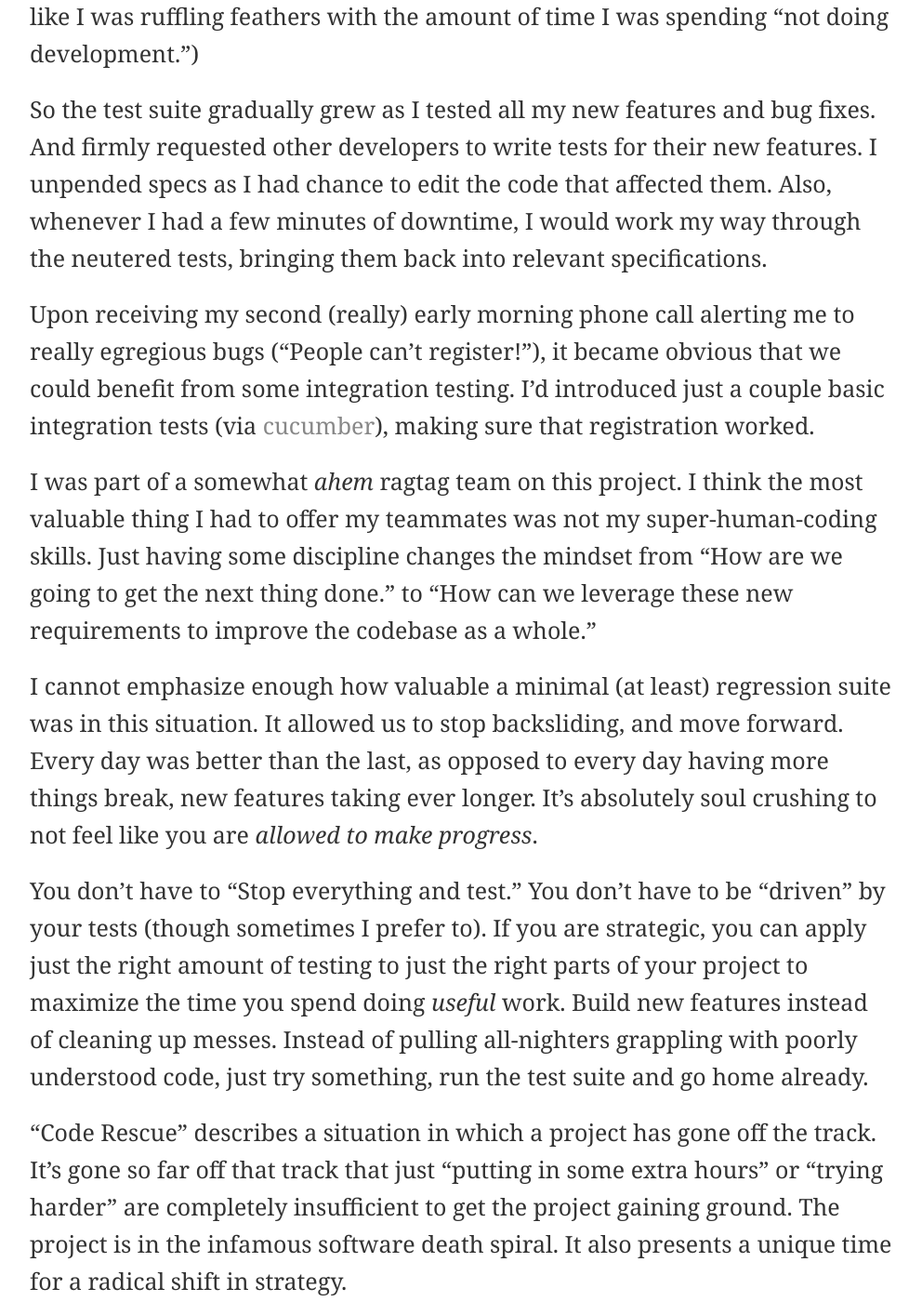
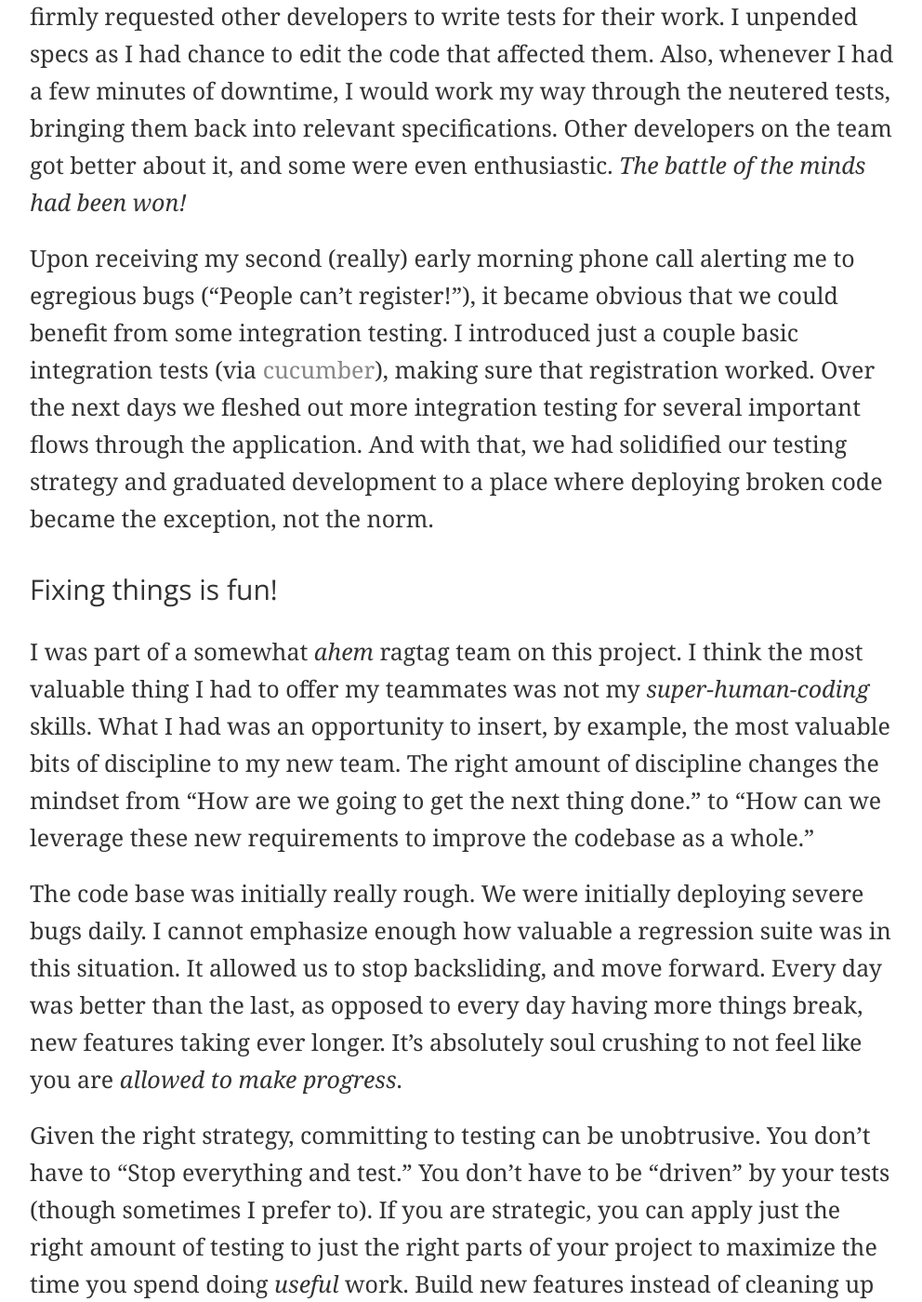
Before and after one commit to jackpine/jackpine.github.com, a Jekyll site: the page built from _posts/2013-03-12-code-rescue.md, in a window 1280 px wide and 1400 px high, scrolled down 3060 px. Shown: the whole window at 93% size, without its empty margins (143-1135 px from the left). Built offline with Jekyll 4.4.1, drawn with Linux system fonts in a browser that asks for light colours; Markdown is read by kramdown in place of the engine named in the settings; some of the changed text lies outside the part shown.

Commit message:
edits, remove code rescue extemp

```diff
--- a/_posts/2013-03-12-code-rescue.md
+++ b/_posts/2013-03-12-code-rescue.md
@@ -26,11 +25,11 @@
 
 302 tests. Given the size of the codebase, it seemed a little light, and
 there were no integration tests at all. Still, the fundamental question
-"Do these people care about testing?" was answered with a resounding "At
-least a little bit."
+"Do these people care about testing?" was answered with a resounding "*At
+least a little bit*".
 
 I ran the test suite and told my new client I'd be able to start right
-away. No time to waste - what's the first feature I should build? After
+away. "No time to waste - what's the first feature I should build?" After
 getting off the phone I looked back at my terminal.
 
     302 examples, 270 failures, 10 pending
@@ -38,7 +37,7 @@
 Well, Shit.
 -----------
 
-"There must be some misunderstanding.", I pleaded with the project
+"There must be some misunderstanding," I pleaded with the project
 leader.
 
 "Oh. Right." he said. "We've been moving so fast, trying to meet
@@ -47,21 +46,25 @@
 go back and fix everything up."
 
 I've worked on projects where there were no tests, or not very many
-tests, or really slow tests, or bad tests . But I'd never seen a test
+tests, or really slow tests, or bad tests, but I'd never seen a test
 suite so *completely* abandoned.
 
-I was conflicted. My instinct was to immediately get the test suite
-passing. If we were going to have 302 tests, then I wanted 302 passing
-tests. But on the other hand, I'd *just* been hired (like 30 minutes
+*I was conflicted*. My instinct was to immediately get the test suite
+passing. *If we were going to have 302 tests, then I wanted 302 <strong>passing</strong>
+tests dammit!* But on the other hand, I'd *just* been hired (like 30 minutes
 ago). My client hired me to build some features. It would be a hard sell
-to my new client - "Now, before I build the thing you hired me to build,
-I need to work on some invisible thing that you don't know anything
-about for a few days, *then* I can come back and work on the thing that
-you asked me to do. Cool?" More than that, if I put on my project
-manager hat, it wouldn't have been the right thing for the project.
-Remember *BIG REALWORLD DEADLINE LOOMING*. I needed to let go a little.
+to my new client, who had no insight into the software development
+process: "I'd love to build the thing you hired me to build,
+but first I need to spend a few days working on this invisible thing
+that you don't understand. *Then* I can come back and work on the thing
+that you asked me to do. Cool?" More than that, if I put on my project
+manager hat, it wouldn't have been the right thing for the project at
+that time. Remember *BIG REALWORLD DEADLINE LOOMING*. I needed to let go
+a little.
 
-But fear not, gentle tester, I'm not about to throw away everything we've
+So let's recap: Software is rumbling apart, very green team, missing
+features, deadline looming. Things are looking pretty dire. *But fear
+not, gentle tester*.  I'm not about to throw away everything we've
 learned to love about testing.
 
 My compromise
@@ -84,63 +87,56 @@
 
 OK. Not super inspiring. I just gave up on all those tests. I know. But
 I'm not a superhero. And *now* we were in a position to have a
-*meaningful regression suite*. What I mean is, now *a failing test meant
-something*. More importantly, it established the idea that *we were
-going to start respecting tests*.
+*meaningful regression suite*. Now *a failing test meant something*.
+More importantly, it established the idea that *we were going to start
+respecting tests*.
 
-At least, in *my* mind it did. I will say that over the following weeks getting
-people to even *run* the tests, let alone write any, was an ongoing struggle.
-More than once I got an early morning call about something as basic as "people
-can't sign up". Lo and behold, run the test suite against the currently
-deployed branch and it failed. (A wiser me would have invested in setting
-up CI to automatically run the tests for everybody, but, to my credit,
-I already felt like I was ruffling feathers with the amount of time I
-was spending "not doing development.")
-
-So the test suite gradually grew as I tested all my new features and bug
-fixes. And firmly requested other developers to write tests for their
-new features. I unpended specs as I had chance to edit the code that
-affected them. Also, whenever I had a few minutes of downtime, I would
-work my way through the neutered tests, bringing them back into relevant
-specifications.
+At least, in *my* mind it did. I will say that over the following weeks
+getting people to even *run* the tests, let alone write any, was an
+uphill battle. But the test suite gradually grew, as I tested all my new
+features and bug fixes and firmly requested other developers to write
+tests for their work. I unpended specs as I had chance to edit
+the code that affected them. Also, whenever I had a few minutes of
+downtime, I would work my way through the neutered tests, bringing them
+back into relevant specifications. Other developers on the team got
+better about it, and some were even enthusiastic. *The battle of the
+minds had been won!*
 
 Upon receiving my second (really) early morning phone call alerting me
-to really egregious bugs ("People can't register!"), it became obvious
-that we could benefit from some integration testing. I'd introduced just
+to egregious bugs ("People can't register!"), it became obvious
+that we could benefit from some integration testing. I introduced just
 a couple basic integration tests (via [cucumber](http://cukes.info/)),
-making sure that registration worked.
+making sure that registration worked. Over the next days we fleshed out
+more integration testing for several important flows through the
+application. And with that, we had solidified our testing strategy and
+graduated development to a place where deploying broken code became the
+exception, not the norm.
+
+Fixing things is fun!
+---------------------
 
 I was part of a somewhat _ahem_ ragtag team on this project. I think the
 most valuable thing I had to offer my teammates was not my
-super-human-coding skills. Just having some discipline changes the
-mindset from "How are we going to get the next thing done." to "How can
-we leverage these new requirements to improve the codebase as a whole."
+*super-human-coding* skills. What I had was an opportunity to insert, by
+example, the most valuable bits of discipline to my new team. The right
+amount of discipline changes the mindset from "How are we going to get
+the next thing done." to "How can we leverage these new requirements to
+improve the codebase as a whole."
 
-I cannot emphasize enough how valuable a minimal (at least) regression
+The code base was initially really rough. We were initially deploying
+severe bugs daily. I cannot emphasize enough how valuable a regression
 suite was in this situation. It allowed us to stop backsliding, and move
 forward. Every day was better than the last, as opposed to every day
 having more things break, new features taking ever longer. It's
 absolutely soul crushing to not feel like you are *allowed to make
 progress*.
 
-You don't have to "Stop everything and test." You don't have to be
-"driven" by your tests (though sometimes I prefer to). If you are
-strategic, you can apply just the right amount of testing to just the
-right parts of your project to maximize the time you spend doing
-*useful* work. Build new features instead of cleaning up messes. Instead
-of pulling all-nighters grappling with poorly understood code, just try
-something, run the test suite and go home already.
-
-"Code Rescue" describes a situation in which a project has gone off the
-track. It's gone so far off that track that just "putting in some extra
-hours" or "trying harder" are completely insufficient to get the project
-gaining ground. The project is in the infamous software death spiral. It
-also presents a unique time for a radical shift in strategy.
-
-The climate that necessitates code rescue is probably tense, and often
-people don't know they're in it. The symptoms people talk about manifest
-in "The Software". "The Software" is broken.  "The Software" is slow.
-"The Software" isn't done. But perhaps more significant than the
-symptoms of the code, there is often a lack of trust and a sense of
-antagonism between people that should, no *must*, collaborate in order
-to succeed. The code is the canary in the coal mine.
+Given the right strategy, committing to testing can be unobtrusive. You
+don't have to "Stop everything and test." You don't have to be "driven"
+by your tests (though sometimes I prefer to). If you are strategic, you
+can apply just the right amount of testing to just the right parts of
+your project to maximize the time you spend doing *useful* work. Build
+new features instead of cleaning up messes. Instead of pulling
+all-nighters grappling with poorly understood code, just try something,
+run the test suite and go home already. Maybe you can even sleep to a
+reasonable hour. ;)
```
Also changed, not shown: other parts of _posts/2013-03-12-code-rescue.md (+3 -4 lines).
